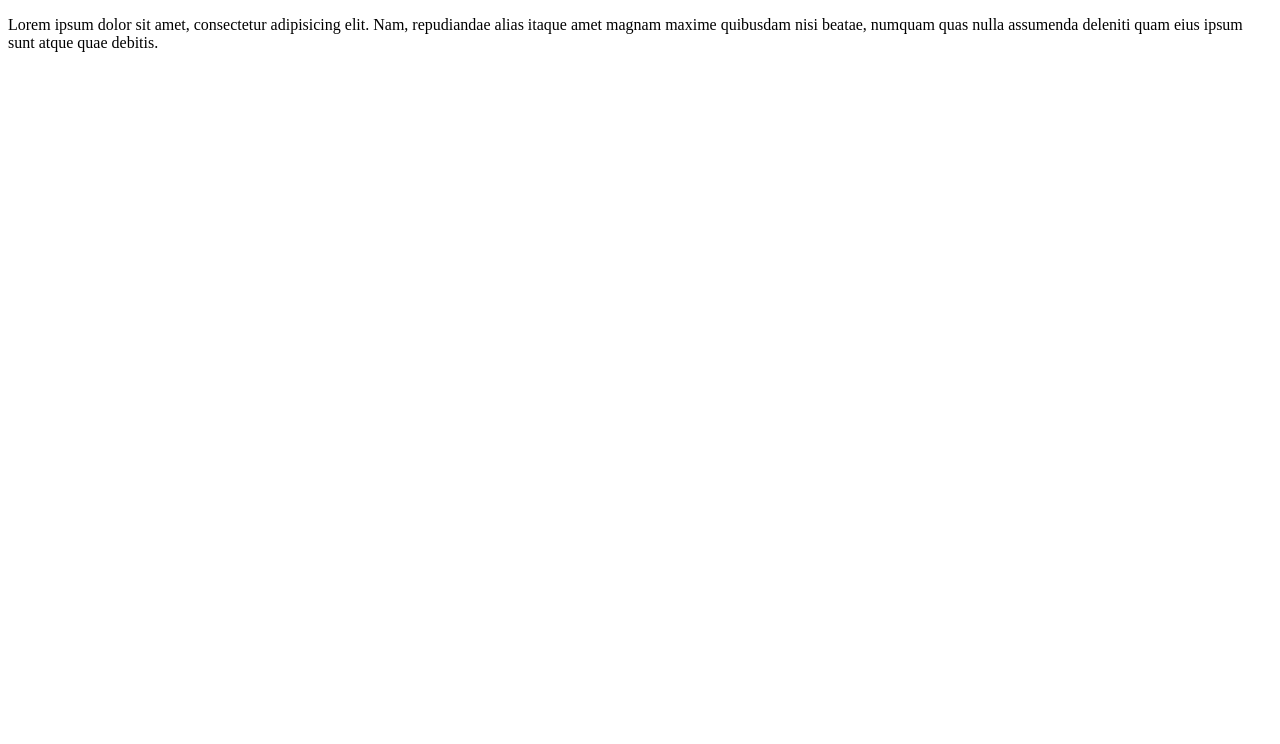
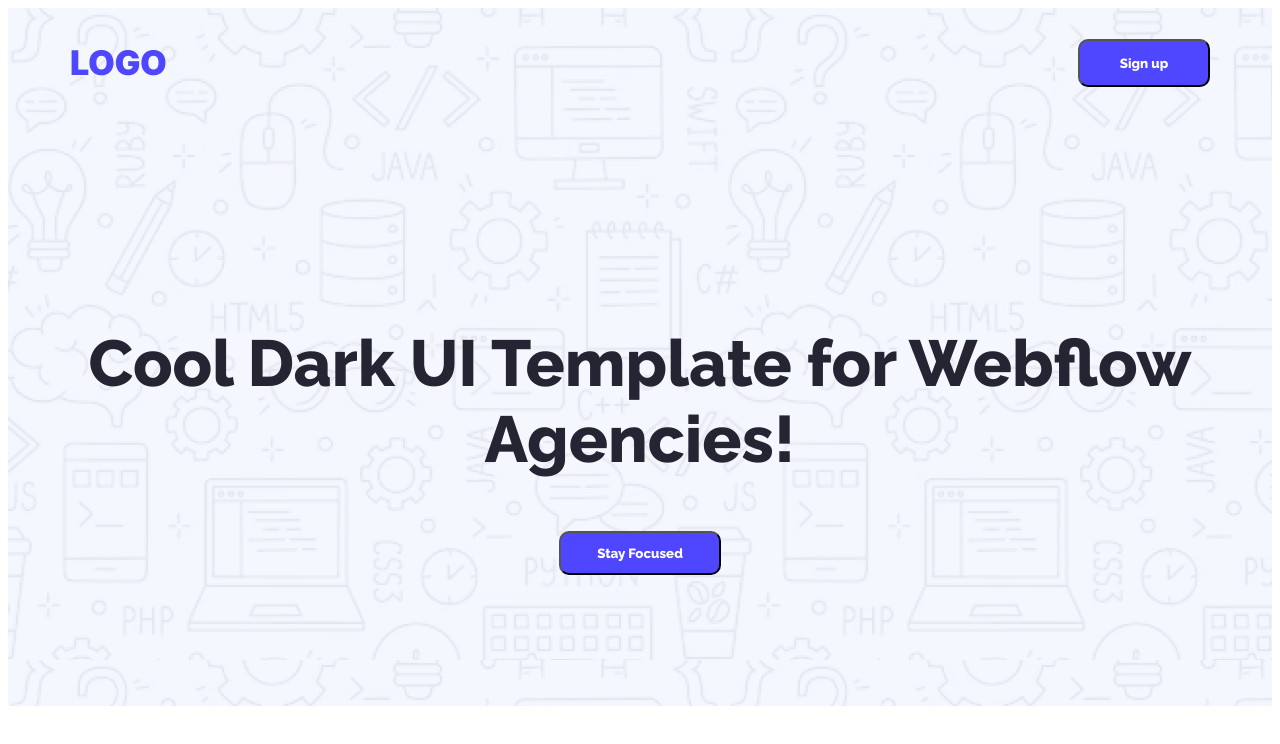
Before and after one commit to Tahmid-ah/Assign-1, a plain HTML site: page index.html in a window 1280 px wide. Drawn offline with Linux system fonts and the light colour scheme.

Commit message:
Header part commit

```diff
--- /dev/null
+++ b/css/style.css
@@ -0,0 +1,58 @@
+/*Header part*/
+.header{
+    background-image: url(../images/Hero-bg.png);
+    width: 100%;
+    height: 698px;
+}
+
+.banner{
+    max-width: 1140px;
+    margin: 0 auto;
+    text-align: center;
+    margin-top: 208px;
+    margin-bottom: 158px;
+}
+
+.logo{
+    color: #4E47FF;
+    font-family: inter;
+    font-size: 34px;
+    font-weight: 1000;
+    font-family: inter;
+}
+
+.singup-button{
+    background-color: #4E47FF;
+    font-size: 16;
+    font-weight: 800;
+    color: #FFFF;
+    width: 132px;
+    height:48px ;
+    border-radius: 10px;
+    font-family: Raleway;
+}
+
+.navbar{
+    max-width: 1140px;
+    display: flex;
+    justify-content: space-between;
+    align-items: center;
+    margin: 0 auto;
+}
+
+.banner-text{
+    font-size: 65px;
+    font-weight: 800;
+    font-family: Raleway;
+    color: rgba(37, 36, 50, 1);
+}
+
+.banner-button{
+    background-color: #4E47FF;
+    font-size: 16;
+    font-weight: 800;
+    color: #FFFF;
+    padding: 12px 36px 12px 36px;
+    border-radius: 10px;
+    font-family: Raleway;
+}
--- a/index.html
+++ b/index.html
@@ -4,8 +4,25 @@
     <meta charset="UTF-8">
     <meta name="viewport" content="width=device-width, initial-scale=1.0">
     <title>Document</title>
+    <link rel="preconnect" href="https://fonts.googleapis.com">
+<link rel="preconnect" href="https://fonts.gstatic.com" crossorigin>
+<link href="https://fonts.googleapis.com/css2?family=Raleway:ital,wght@0,100..900;1,100..900&display=swap" rel="stylesheet">
+<link rel="preconnect" href="https://fonts.googleapis.com">
+<link rel="preconnect" href="https://fonts.gstatic.com" crossorigin>
+<link href="https://fonts.googleapis.com/css2?family=Inter:ital,opsz,wght@0,14..32,100..900;1,14..32,100..900&family=Raleway:ital,wght@0,100..900;1,100..900&display=swap" rel="stylesheet">
+    <link rel="stylesheet" href="css/style.css">
 </head>
 <body>
-    <p>Lorem ipsum dolor sit amet, consectetur adipisicing elit. Nam, repudiandae alias itaque amet magnam maxime quibusdam nisi beatae, numquam quas nulla assumenda deleniti quam eius ipsum sunt atque quae debitis.</p>
+    <header class="header">
+        <nav class="navbar">
+           <h3 class="logo">LOGO</h3>
+           <button class="singup-button">Sign up</button>
+        </nav>
+        <div class="banner">
+            <h2 class="banner-text">Cool Dark UI Template for Webflow Agencies!</h2>
+        <button class="banner-button">Stay Focused</button>
+    </div>
+    </header>
+
 </body>
 </html>
```
Also changed, not shown: style.css (deleted).
